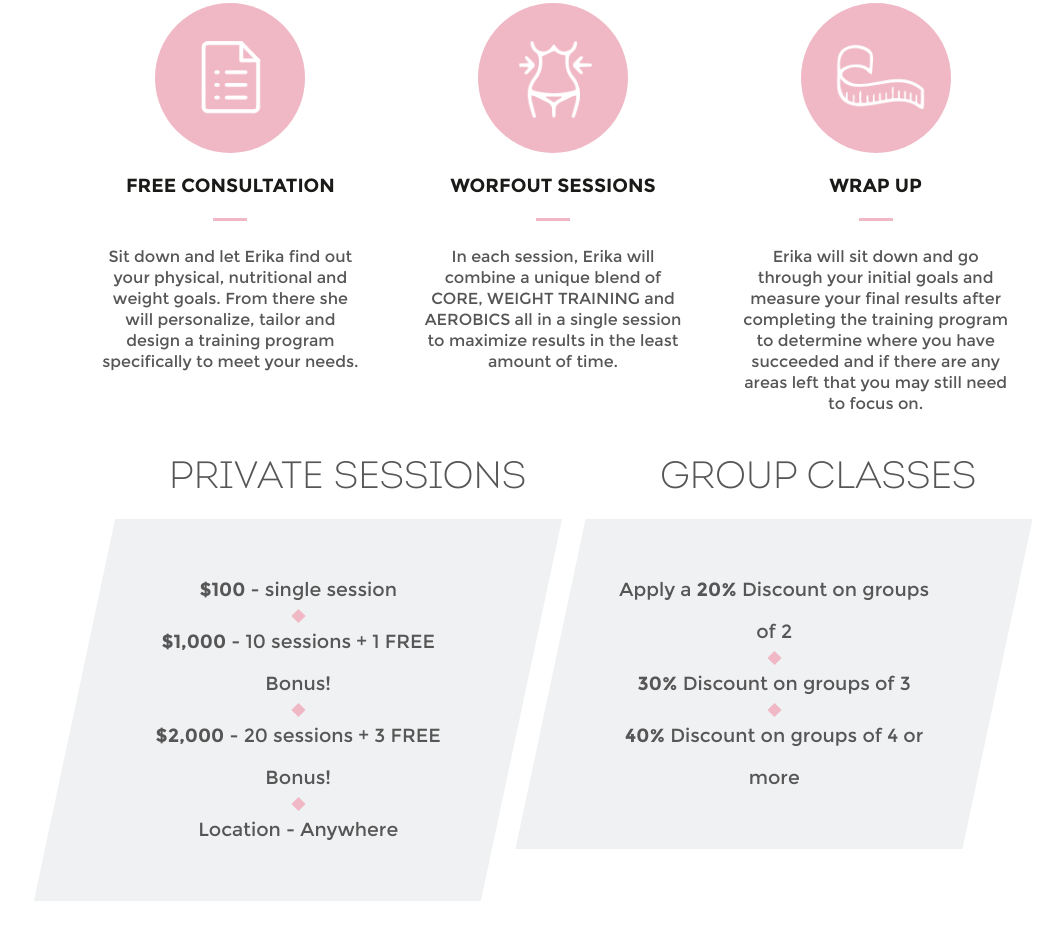
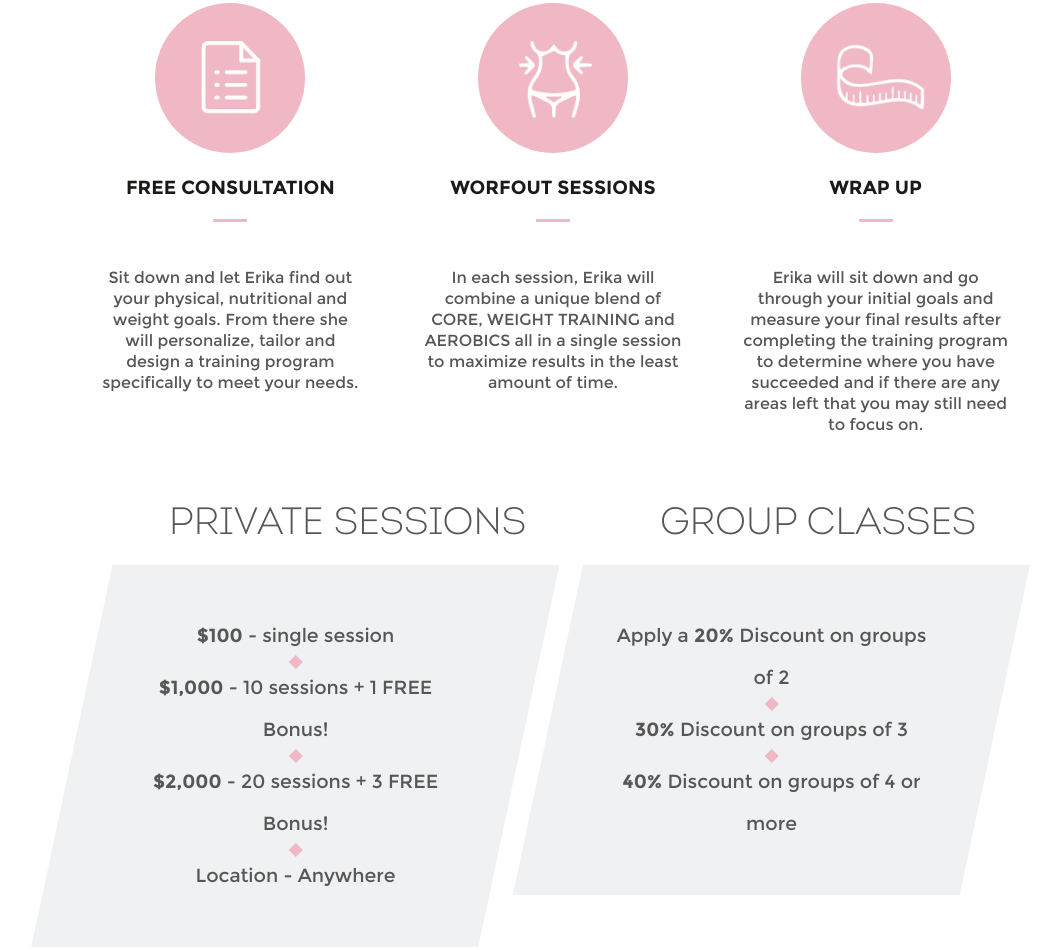
Before and after one commit to postolenko/bodyshaping, a plain HTML site: page index.html in a window 1280 px wide. Shown: the part 2948-3898 px from the top of the page, without its empty margins (87-1150 px from the left). Drawn offline with Linux system fonts and the light colour scheme; files whose address does not match are found by name.

Commit message:
Bodyshaping

```diff
--- a/responsive.css
+++ b/responsive.css
@@ -275,6 +275,10 @@
 		padding: 20px 10px;
 	}
 
+	.contacts-preview {
+		font-size: 15px;
+	}
+
 	.classes-section-head,
 	.frt-cl-head,
 	.pac-head,
--- a/style.css
+++ b/style.css
@@ -922,7 +922,8 @@ header {
 .article-package-head {
 	color: #1a1a18;
 	font-size: 19px;
-	line-height: 65px;
+	line-height: 30px;
+	padding: 20px 0;
 	text-transform: uppercase;
 }
 
@@ -943,7 +944,7 @@ header {
 .article-package-head:after {
 	display: block;
 	content: "";
-	margin: 0 auto;
+	margin: 16px auto 0 auto;
 	width: 32px;
 	height: 1px;
 	background: #f0b7c4;
@@ -976,18 +977,16 @@ header {
 }
 
 .prices-head {
-/*	display: inline-block;
-	vertical-align: top;*/
 	width: 106%;
-	/*margin: 0 0 0 -3%;*/
 	position: relative;
 	top: 0;
 	right: 3%;
+	padding: 40px 0 15px 0;
 	background: #ffffff;
 	color: #575656;
 	font-family: "Intro-Light", sans-serif;
 	font-size: 38px;
-	line-height: 80px;
+	line-height: 50px;
 	font-weight: lighter;
 	text-transform: uppercase;
 	-webkit-transform: skew(12deg);
```
